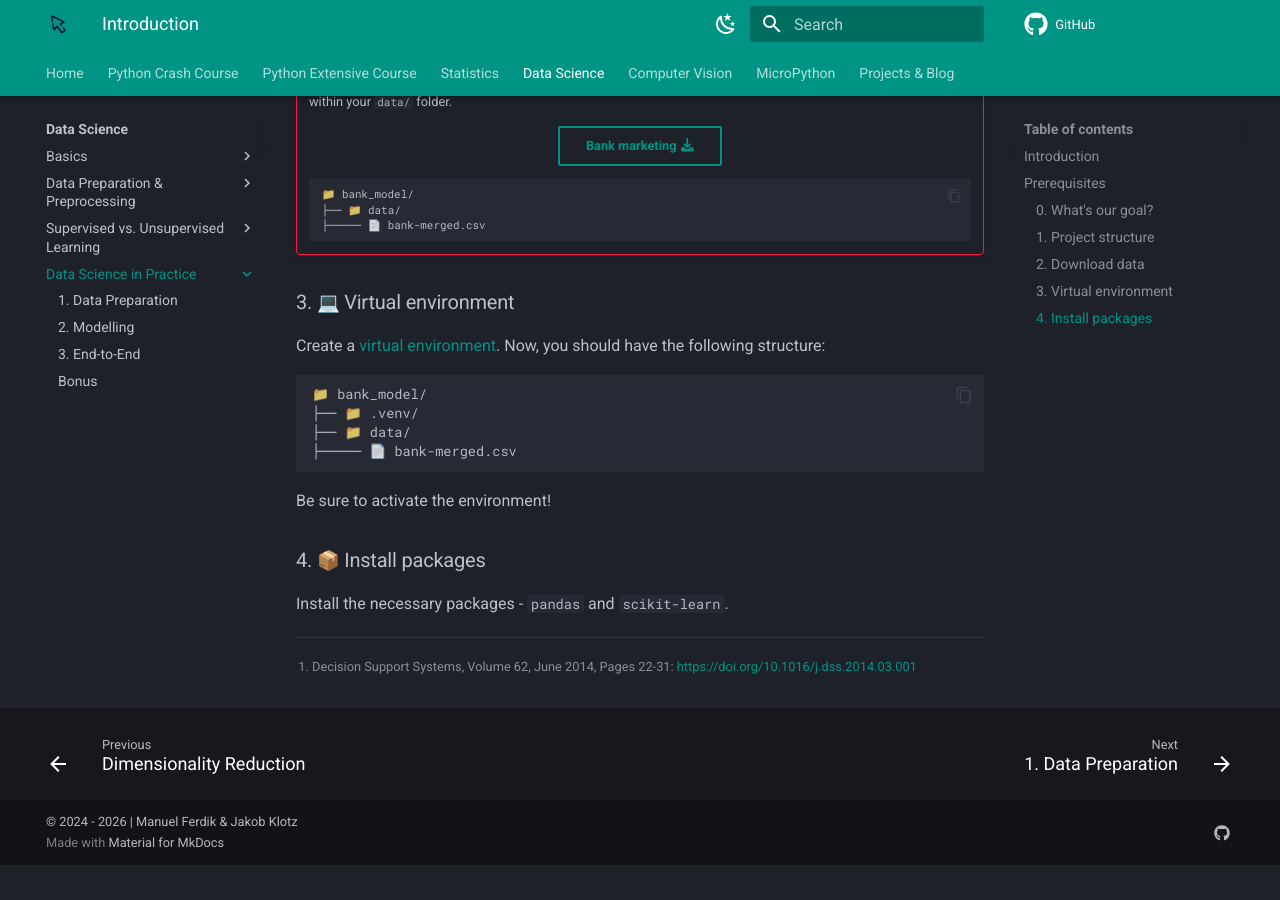
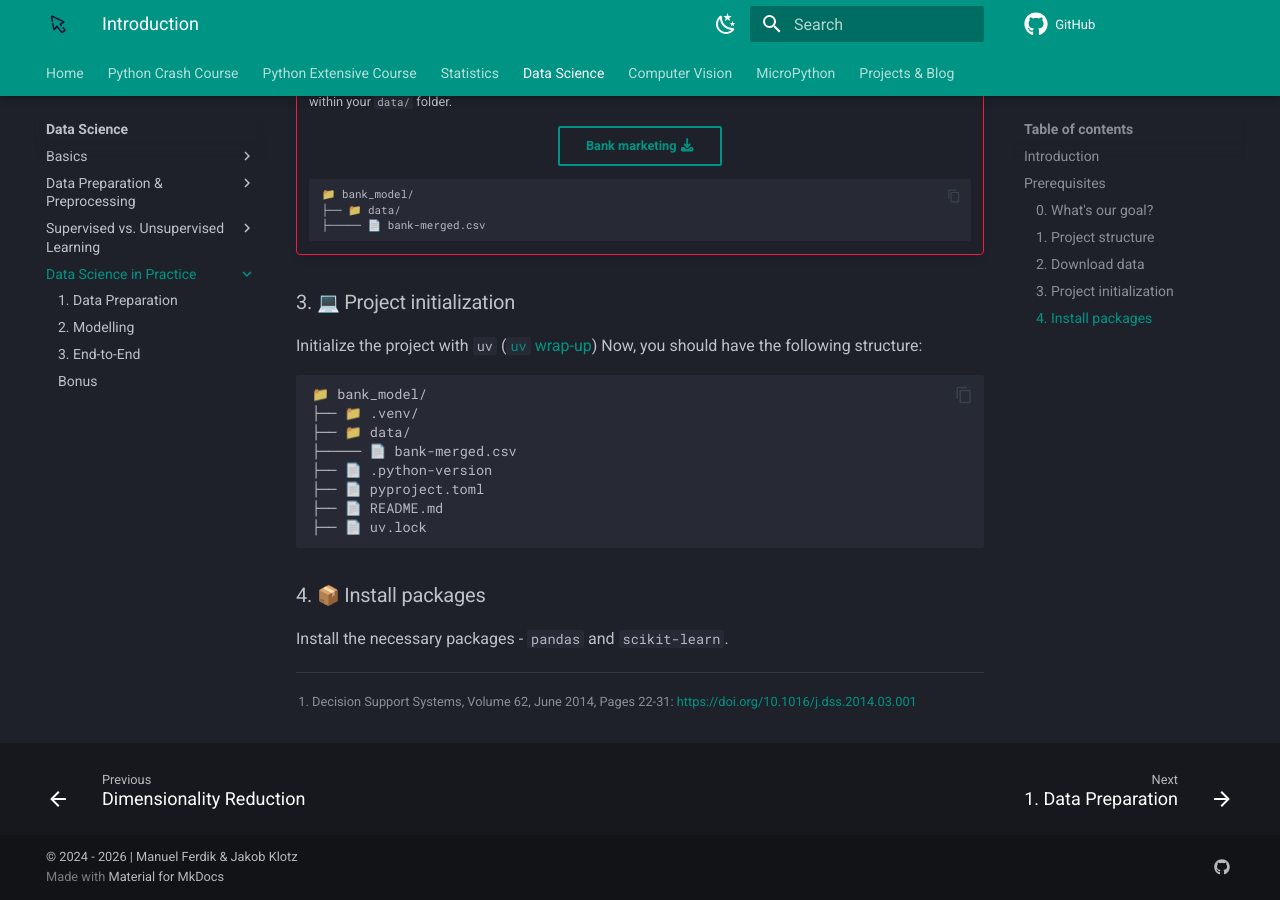
Before and after one commit to mciwing/mciwing.github.io, an MkDocs documentation site: the page built from docs/data-science/practice/index.md, in a window 1280 px wide and 900 px high, scrolled down 1619 px. Built offline with MkDocs 1.6.1 and Material for MkDocs 9.7.7, drawn with Linux system fonts in a browser that asks for light colours; emoji names are drawn with the system emoji font; comment, search, counter and statistics services are not loaded; before the commit the page ends 2484 px from its top, so only the background shows below that.

Commit message:
docs (chore): update Practice block to `uv` project structure

````diff
--- a/docs/data-science/practice/index.md
+++ b/docs/data-science/practice/index.md
@@ -90,9 +90,9 @@ Start with creating the following project structure:
     ├───── 📄 bank-merged.csv
     ```
 
-### 3. :computer: Virtual environment
+### 3. :computer: Project initialization
 
-Create a [virtual environment](../../python/packages.md#create-a-virtual-environment).
+Initialize the project with `uv` ([`uv` wrap-up](../basics/setup.md#wrap-up))
 Now, you should have the following structure:
 
 ```plaintext
@@ -100,9 +100,11 @@ Now, you should have the following structure:
 ├── 📁 .venv/
 ├── 📁 data/
 ├───── 📄 bank-merged.csv
+├── 📄 .python-version
+├── 📄 pyproject.toml
+├── 📄 README.md
+├── 📄 uv.lock
 ```
-
-Be sure to activate the environment!
 
 ### 4. :package: Install packages
 
````
Also changed, not shown: docs/data-science/practice/data-preparation.md (+1 -0 lines), docs/data-science/practice/modelling.md (+1 -0 lines).
